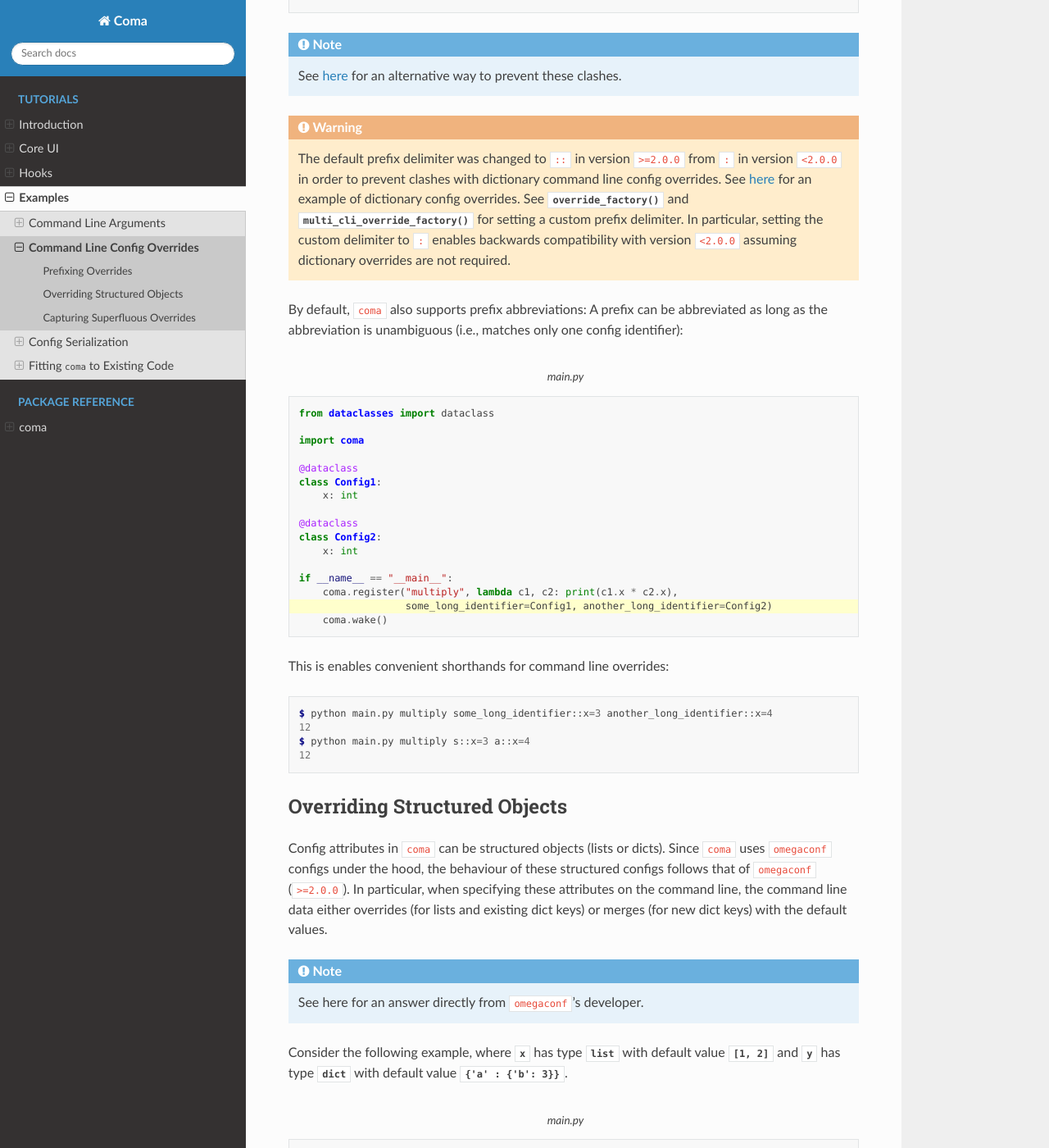
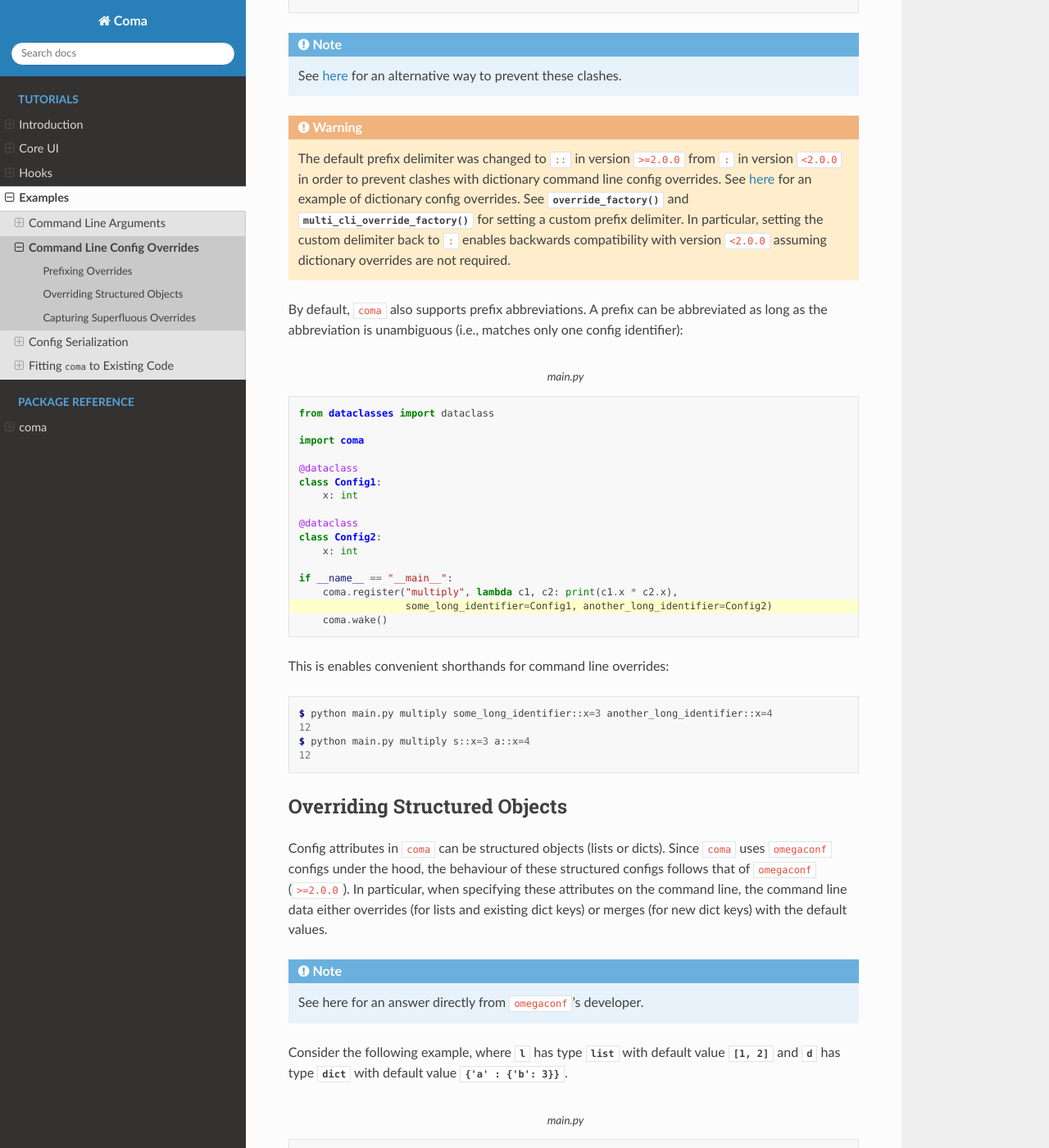
Before and after one commit to francois-rd/coma, a Sphinx documentation site: the page built from docs/source/tutorials/examples/cli.rst, in a window 1280 px wide and 1400 px high, scrolled down 885 px. Shown: the whole window at 82% size. Built offline with Sphinx 7.4.7 and the Read the Docs theme 3.1.0, drawn with Linux system fonts in a browser that asks for light colours; some of the changed text lies outside the part shown.

Commit message:
Fixed some minor typos.

```diff
--- a/docs/source/tutorials/examples/cli.rst
+++ b/docs/source/tutorials/examples/cli.rst
@@ -57,11 +57,11 @@ using the prefix delimiter (``::``):
     config overrides. See :ref:`here <objectoverride>` for an example of dictionary
     config overrides. See :func:`~coma.config.cli.override_factory` and
     :func:`~coma.hooks.post_config_hook.multi_cli_override_factory` for setting a
-    custom prefix delimiter. In particular, setting the custom delimiter to ``:``
+    custom prefix delimiter. In particular, setting the custom delimiter back to ``:``
     enables backwards compatibility with version ``<2.0.0`` assuming dictionary
     overrides are not required.
 
-By default, ``coma`` also supports prefix abbreviations: A prefix can be abbreviated
+By default, ``coma`` also supports prefix abbreviations. A prefix can be abbreviated
 as long as the abbreviation is unambiguous (i.e., matches only one config identifier):
 
 .. code-block:: python
@@ -110,8 +110,8 @@ existing dict keys) or merges (for new dict keys) with the default values.
     See :ref:`here <https://stackoverflow.com/questions/61315623/omegaconf-can-i-influence-how-lists-are-merged>`
     for an answer directly from ``omegaconf``'s developer.
 
-Consider the following example, where :obj:`x` has type :obj:`list` with default value
-:obj:`[1, 2]` and :obj:`y` has type :obj:`dict` with default value
+Consider the following example, where :obj:`l` has type :obj:`list` with default value
+:obj:`[1, 2]` and :obj:`d` has type :obj:`dict` with default value
 :obj:`{'a' : {'b': 3}}`.
 
 .. code-block:: python
```
Also changed, not shown: other parts of docs/source/tutorials/examples/cli.rst (+4 -3 lines).
